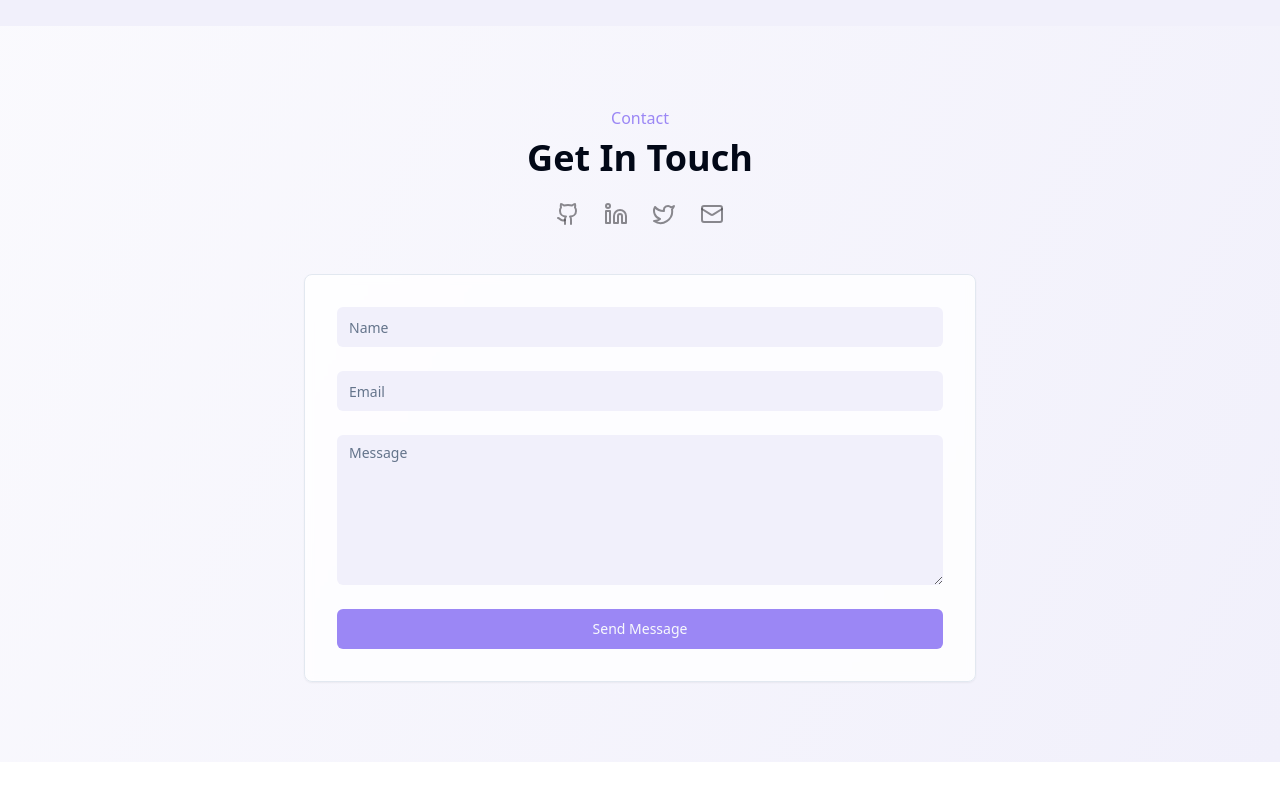
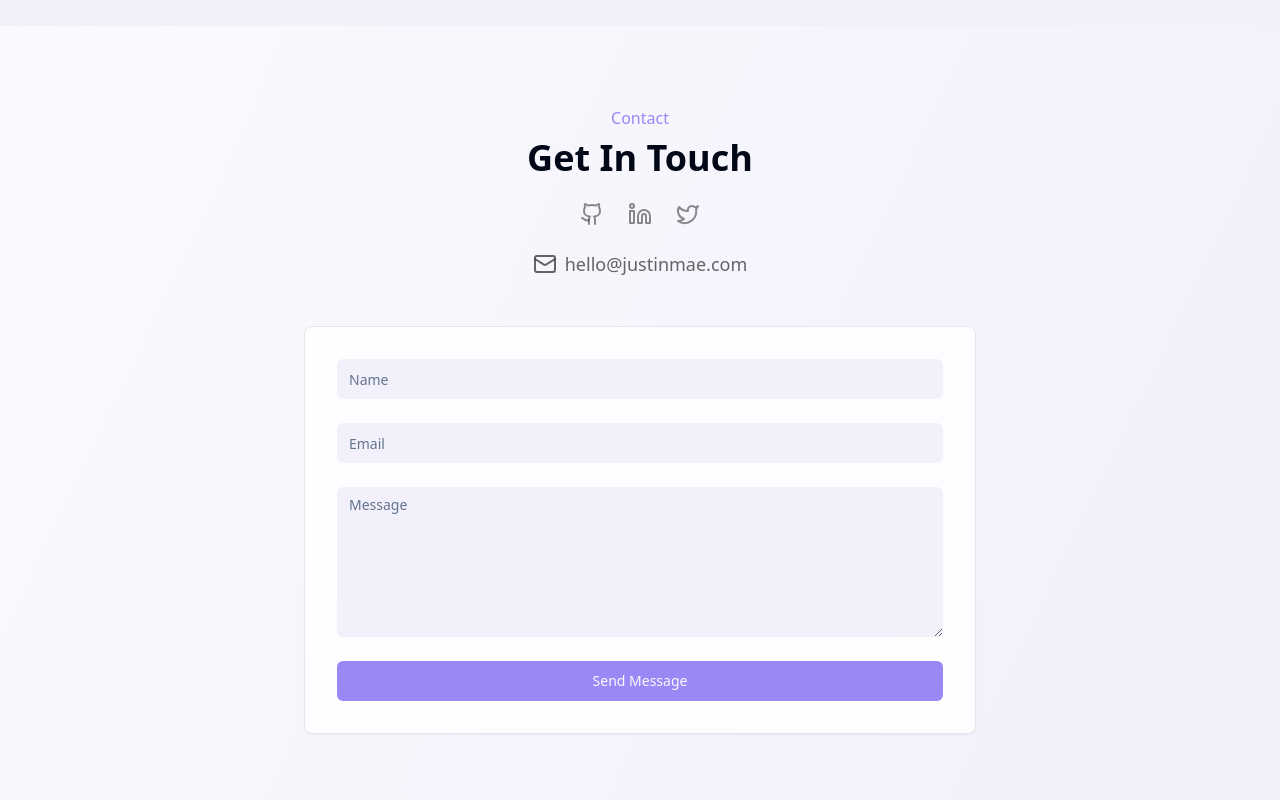
Before and after one commit to justinmae/justinmae.com, a React (Vite) app: page / in a window 1280 px wide. Shown: the part 1884-2684 px from the top of the page. Before the commit the page ends 2646 px from the top, so only its background shows below. Built offline with nearby package versions, Linux system fonts and the light colour scheme.

Commit message:
Update contact section email
The email in the contact section will be updated to a new design.

```diff
--- a/src/components/sections/Contact.tsx
+++ b/src/components/sections/Contact.tsx
@@ -12,7 +12,7 @@ export const Contact = () => {
         <span className="text-accent-primary font-medium mb-2 block">Contact</span>
         <h2 className="text-3xl md:text-4xl font-bold mb-6">Get In Touch</h2>
 
-        <div className="flex gap-6 justify-center mb-12">
+        <div className="flex gap-6 justify-center mb-6">
           <a
             href="#"
             className="text-soft-dark/60 hover:text-accent-primary transition-colors"
@@ -34,14 +34,15 @@ export const Contact = () => {
           >
             <Twitter className="w-6 h-6" />
           </a>
-          <a
-            href="mailto:hello@justinmae.com"
-            className="text-soft-dark/60 hover:text-accent-primary transition-colors"
-            aria-label="Send Email"
-          >
-            <Mail className="w-6 h-6" />
-          </a>
         </div>
+
+        <a
+          href="mailto:hello@justinmae.com"
+          className="inline-flex items-center gap-2 text-soft-dark/80 hover:text-accent-primary transition-colors mb-12"
+        >
+          <Mail className="w-6 h-6" />
+          <span className="text-lg">hello@justinmae.com</span>
+        </a>
 
         <Card className="max-w-2xl mx-auto p-8 bg-white/80 backdrop-blur-sm">
           <form className="space-y-6">
```
